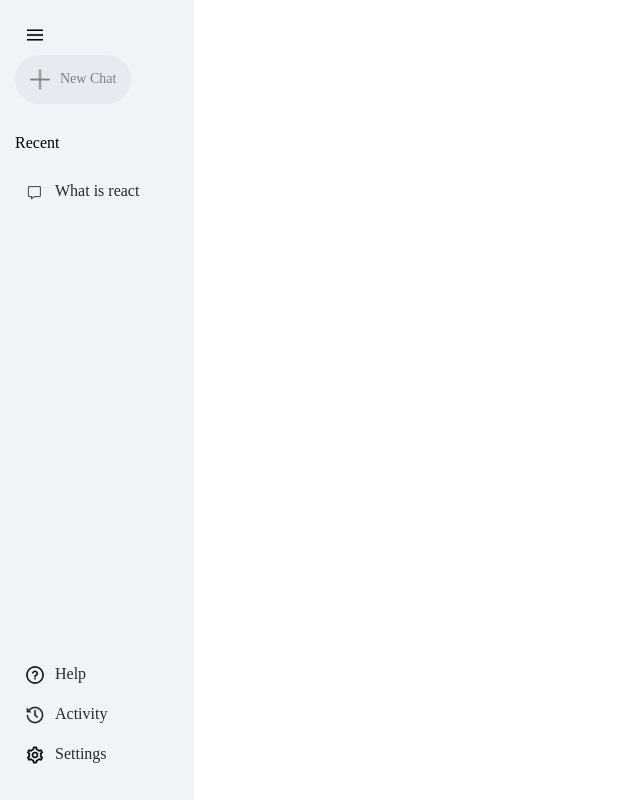
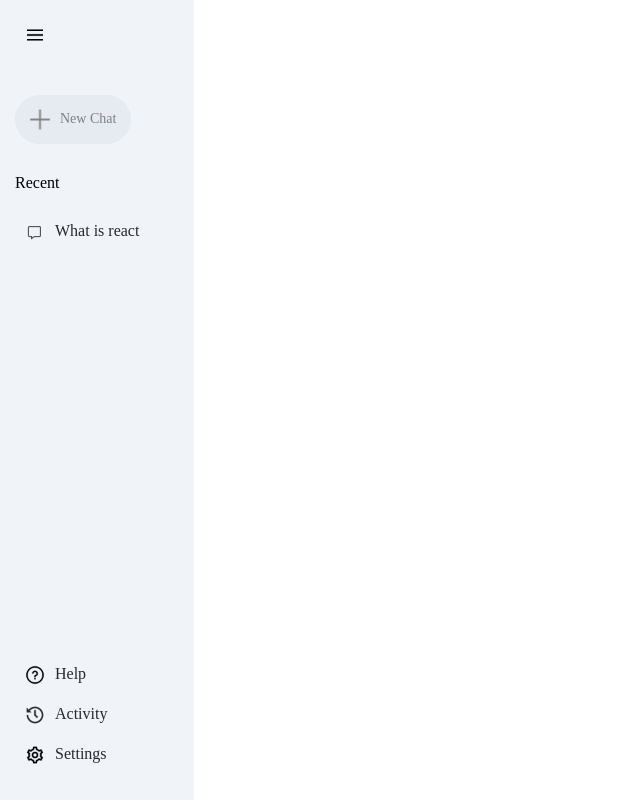
Before and after one commit to Satyam-Nayak/gemini-clone-chatbot, a React (Vite) app: page / in a window 1280 px wide. Shown: the whole page, without its empty margins (0-640 px from the left). Built offline with nearby package versions, Linux system fonts and the light colour scheme.

Commit message:
css change 3

```diff
--- a/src/components/Sidebar/Sidebar.css
+++ b/src/components/Sidebar/Sidebar.css
@@ -18,7 +18,7 @@
 }
 
 .sidebar .new-chat{
-    margin-top: 10px;
+    margin-top: 50px;
     display: inline-flex;
     align-items: center;
     gap: 10px;
@@ -59,3 +59,8 @@
     display: flex;
     flex-direction: column;
 }
+
+.sidebar .bottom-item{
+    padding-right: 10px;
+    cursor: pointer;
+}
```
